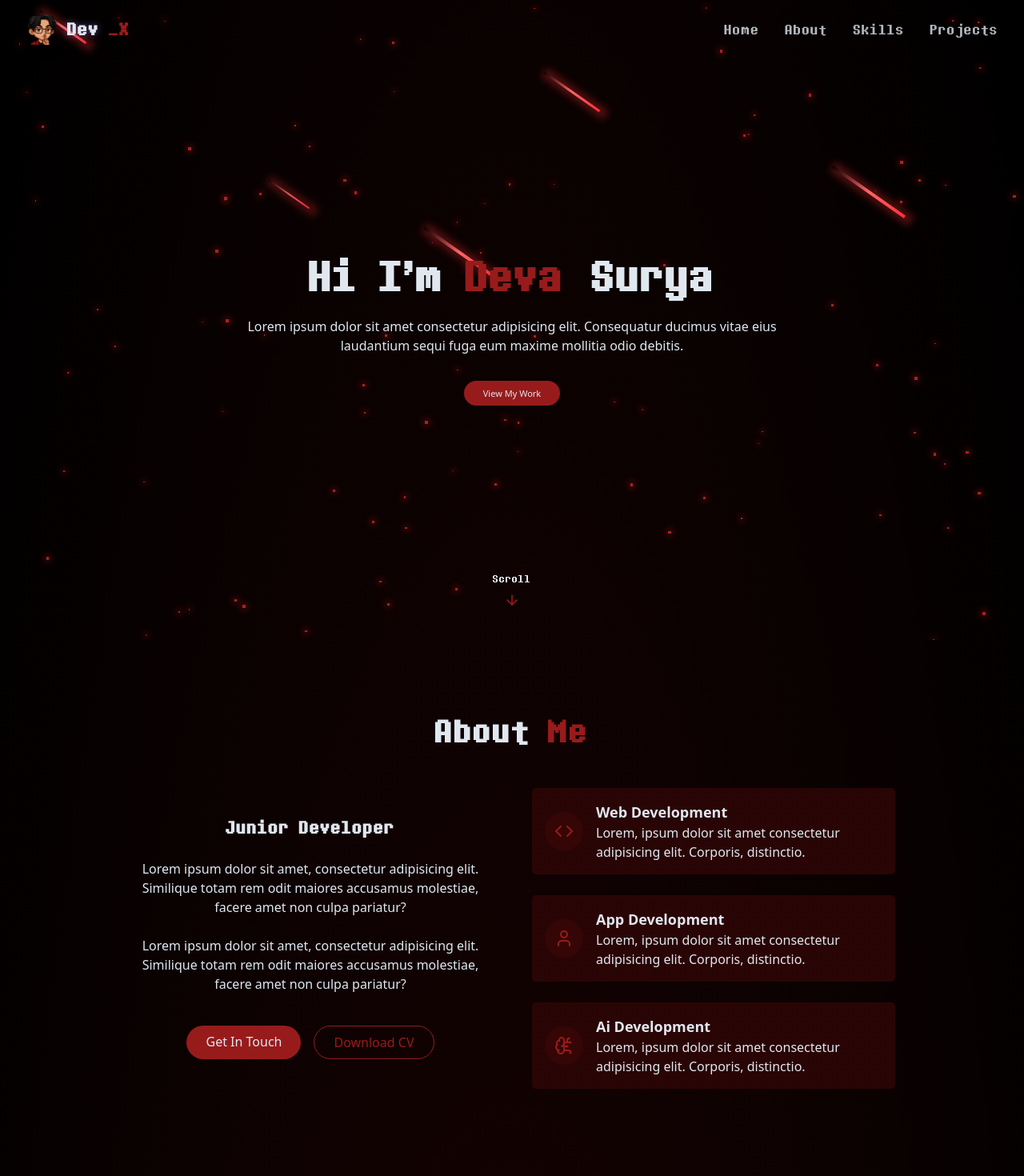
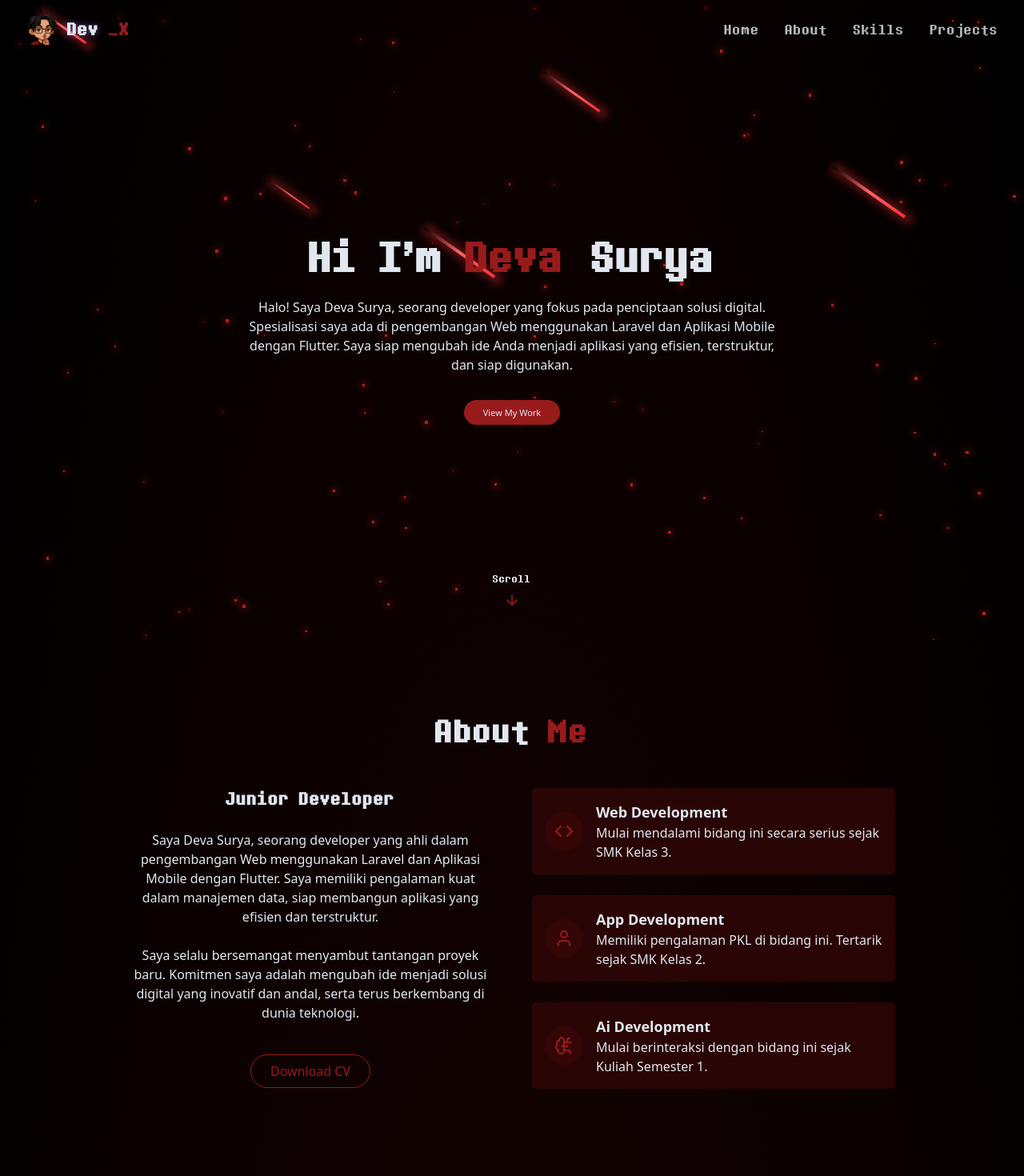
Before and after one commit to Devx-cloud/Portofolio, a React (Vite) app: page / in a window 1280 px wide. Shown: the top 1470 px of the page at 80% size. Built offline with nearby package versions, Linux system fonts and the light colour scheme.

Commit message:
add data

```diff
--- a/src/components/AboutSection.jsx
+++ b/src/components/AboutSection.jsx
@@ -11,18 +11,14 @@ export const AboutSection = () => {
           <div className="space-y-6 ">
             <h3 className="text-xl font-semibold pixel-font">Junior Developer</h3>
             <p className="text-muted-foreground text-base">
-              Lorem ipsum dolor sit amet, consectetur adipisicing elit.
-              Similique totam rem odit maiores accusamus molestiae, facere amet
-              non culpa pariatur?
+              Saya Deva Surya, seorang developer yang ahli dalam pengembangan Web menggunakan Laravel dan Aplikasi Mobile dengan Flutter. Saya memiliki pengalaman kuat dalam manajemen data, siap membangun aplikasi yang efisien dan terstruktur.
             </p>
             <p className="text-muted-foreground">
-              Lorem ipsum dolor sit amet, consectetur adipisicing elit.
-              Similique totam rem odit maiores accusamus molestiae, facere amet
-              non culpa pariatur?
+              Saya selalu bersemangat menyambut tantangan proyek baru. Komitmen saya adalah mengubah ide menjadi solusi digital yang inovatif dan andal, serta terus berkembang di dunia teknologi.
             </p>
             <div className="flex flex-col sm:flex-row gap-4 pt-4 justify-center text-sm md:text-base">
-                <a href="#contact" className="cosmic-button">Get In Touch</a>
-                <a href="#" className="px-6 py-2 rounded-full border border-primary text-primary hover:bg-primary/10 transition-all duration-300">Download CV</a>
+                {/* <a href="#contact" className="cosmic-button">Get In Touch</a> */}
+                <a href="cv/cv-1.pdf" download="CV-Kadek-Deva-Surya.pdf" className="px-6 py-2 rounded-full border border-primary text-primary hover:bg-primary/10 transition-all duration-300">Download CV</a>
             </div>
           </div>
 
@@ -34,7 +30,7 @@ export const AboutSection = () => {
                     </div>
                     <div className="text-left">
                         <h4 className="font-semibold text-lg">Web Development</h4>
-                        <p className="text-muted-foreground">Lorem, ipsum dolor sit amet consectetur adipisicing elit. Corporis, distinctio.</p>
+                        <p className="text-muted-foreground">Mulai mendalami bidang ini secara serius sejak SMK Kelas 3.</p>
                     </div>
                 </div>
             </div>
@@ -45,7 +41,7 @@ export const AboutSection = () => {
                     </div>
                     <div className="text-left">
                         <h4 className="font-semibold text-lg">App Development</h4>
-                        <p className="text-muted-foreground">Lorem, ipsum dolor sit amet consectetur adipisicing elit. Corporis, distinctio.</p>
+                        <p className="text-muted-foreground">Memiliki pengalaman PKL di bidang ini. Tertarik sejak SMK Kelas 2.</p>
                     </div>
                 </div>
             </div>
@@ -56,7 +52,7 @@ export const AboutSection = () => {
                     </div>
                     <div className="text-left">
                         <h4 className="font-semibold text-lg">Ai Development</h4>
-                        <p className="text-muted-foreground">Lorem, ipsum dolor sit amet consectetur adipisicing elit. Corporis, distinctio.</p>
+                        <p className="text-muted-foreground">Mulai berinteraksi dengan bidang ini sejak Kuliah Semester 1.</p>
                     </div>
                 </div>
             </div>
--- a/src/components/HomeSection.jsx
+++ b/src/components/HomeSection.jsx
@@ -8,8 +8,7 @@ export const HomeSection = () => {
     >
       <div className="container max-w-4xl mx-auto text-center z-10">
         <div className="space-y-6">
-          <div className="flex justify-center">
-          </div>
+          <div className="flex justify-center"></div>
 
           <h1 className="text-2xl md:text-5xl font-bold tracking-tight pixel-font">
             <span className="opacity-0 animate-fade-in"> Hi I'm</span>
@@ -23,20 +22,22 @@ export const HomeSection = () => {
             </span>
           </h1>
           <p className="text-muted-foreground max-w-2xl mx-auto opacity-0 animate-fade-in-delay-3">
-            Lorem ipsum dolor sit amet consectetur adipisicing elit. Consequatur
-            ducimus vitae eius laudantium sequi fuga eum maxime mollitia odio
-            debitis.
+            Halo! Saya Deva Surya, seorang developer yang fokus pada penciptaan
+            solusi digital. Spesialisasi saya ada di pengembangan Web
+            menggunakan Laravel dan Aplikasi Mobile dengan Flutter. Saya siap
+            mengubah ide Anda menjadi aplikasi yang efisien, terstruktur, dan
+            siap digunakan.
           </p>
           <div className="text-[11px] pt-4 opacity-0 animate-fade-in-delay-4">
             <a href="#projects" className="cosmic-button">
-                View My Work
+              View My Work
             </a>
           </div>
         </div>
       </div>
       <div className="absolute bottom-8 left-1/2 transform -translate-x-1/2 flex flex-col items-center animate-bounce">
         <span className="text-xs text-foreground mb-2 pixel-font">Scroll</span>
-        <ArrowDown className="h-5 w-5 text-primary"/>
+        <ArrowDown className="h-5 w-5 text-primary" />
       </div>
     </section>
   );
--- a/src/components/ProjectSection.jsx
+++ b/src/components/ProjectSection.jsx
@@ -4,21 +4,21 @@ const Projects = [
     {
         id:1,
         title: "Hand Gesture",
-        desc:"Lorem ipsum dolor sit amet.wdawad Lorem ipsum dolor s",
+        desc:"deteksi tangan untuk masuk link url [index]",
         image: "/projects/hand.png" ,
         tags: ["html", "css", "js"],
         demoUrl: "#",
         githubUrl: "https://github.com/Devx-cloud/gesture-hand"
     },
-    // {
-    //     id:2,
-    //     title: "pro2",
-    //     desc:"Lorem ipsum dolor sit amet.wdawad",
-    //     image: "/projects/arlechino.jpeg" ,
-    //     tags: ["image", "gila"],
-    //     demoUrl: "#",
-    //     githubUrl: "#"
-    // },
+    {
+        id:2,
+        title: "Loka Pura",
+        desc:"website generate video dan 3D model",
+        image: "/projects/lokapura.png" ,
+        tags: ["laravel", "alpine", "three", "tailwind"],
+        demoUrl: "#",
+        githubUrl: "https://github.com/Devx-cloud/PuraLoka"
+    },
     // {
     //     id:3,
     //     title: "pro3",
@@ -34,7 +34,7 @@ export const ProjectSection = () => {
     return <section id="projects" className="py-24 px-4 relative">
         <div className="container mx-auto max-w-5xl">
             <h2 className="text-2xl md:text-4xl font-bold mb-4 text-center pixel-font"> Featured <span className="text-primary">Projects</span></h2>
-            <p className="text-center text-muted-foreground mb-12 max-w-2xl mx-auto"> Lorem ipsum dolor sit amet consectetur adipisicing elit. Nobis minima iusto inventore fugiat deserunt. Tempore vitae reiciendis pariatur possimus fugiat!</p>
+            <p className="text-center text-muted-foreground mb-12 max-w-2xl mx-auto"> Lihat beberapa proyek pilihan saya yang menunjukkan keahlian dalam bidang web dan mobile. Proyek-proyek ini mencerminkan komitmen saya pada struktur kode yang rapi, efisiensi, dan fungsionalitas yang optimal</p>
 
             {/* <div className="grid grid-cols-1 md:grid-cols-2 lg:grid-cols-3 gap-8 justify-items-center"> */}
             <div className="flex flex-wrap justify-center gap-7">
```
Also changed, not shown: 2 other files (tests, documents, lock files or other folders).
